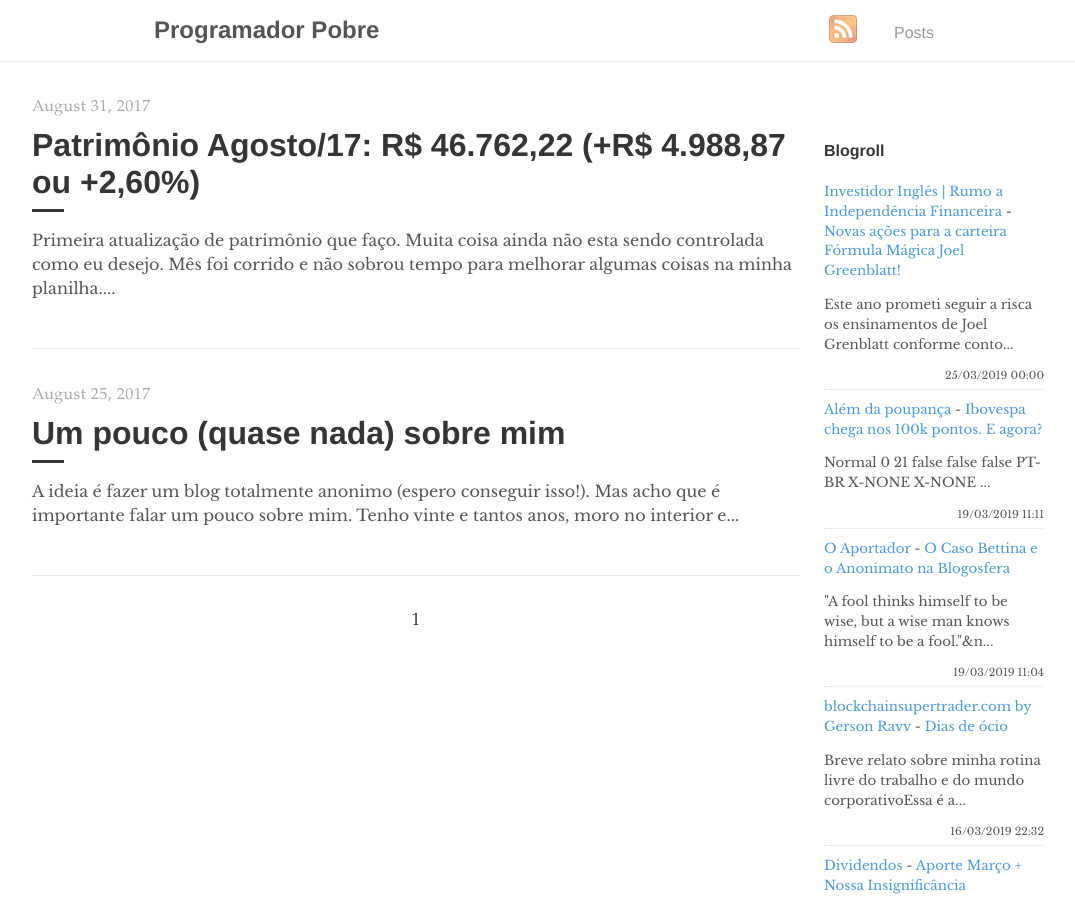
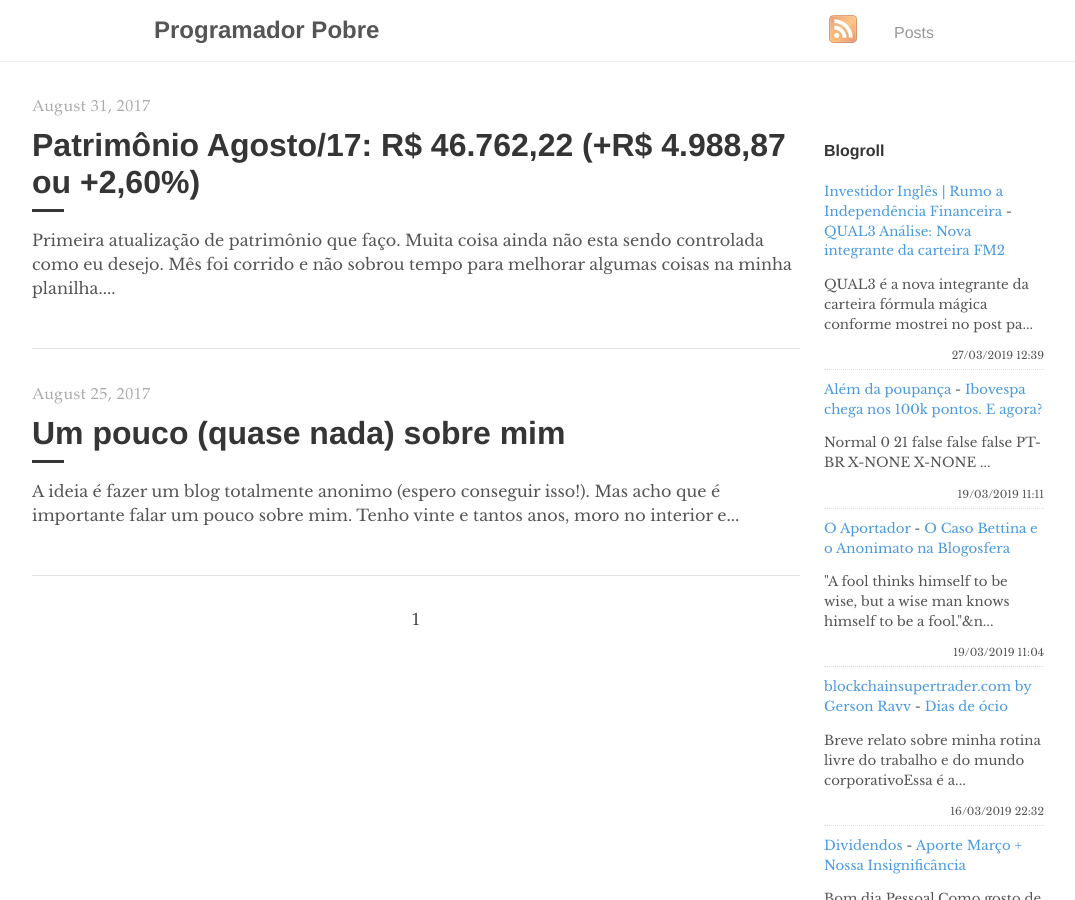
Before and after one commit to programadorpobre/programadorpobre.github.io, a Jekyll site: the page built from index.html, in a window 1280 px wide and 900 px high. Shown: the whole window, without its empty margins (96-1171 px from the left). Built offline with Jekyll 4.4.1, drawn with Linux system fonts in a browser that asks for light colours; the list of posts is cut into pages by our own code; comment, search, counter and statistics services are not loaded.

Commit message:
[ci skip] travis #599

```diff
--- a/_includes/feed-entries.html
+++ b/_includes/feed-entries.html
@@ -1,7 +1,7 @@
 <div class="feed-entry">
-    <a class="feed-entry-site-name" href="https://www.investidoringles.com/">Investidor Inglês | Rumo a Independência Financeira</a> - <a class="feed-entry-title" href="https://www.investidoringles.com/2019/03/comprar-acoes-usando-formula-magica-joel-greenblatt.html">Novas ações para a carteira Fórmula Mágica Joel Greenblatt!</a>
-    <p class="feed-entry-summary">Este ano prometi seguir a risca os ensinamentos de Joel Grenblatt conforme conto...</p>
-    <time datetime="2019-03-25T00:00:00.000-03:00">25/03/2019 00:00</time>
+    <a class="feed-entry-site-name" href="https://www.investidoringles.com/">Investidor Inglês | Rumo a Independência Financeira</a> - <a class="feed-entry-title" href="https://www.investidoringles.com/2019/03/qual3-analise.html">QUAL3 Análise: Nova integrante da carteira FM2</a>
+    <p class="feed-entry-summary">QUAL3 é a nova integrante da carteira fórmula mágica conforme mostrei no post pa...</p>
+    <time datetime="2019-03-27T12:39:00.002-03:00">27/03/2019 12:39</time>
 </div>
 <div class="feed-entry">
     <a class="feed-entry-site-name" href="https://alemdapoupanca.blogspot.com/">Além da poupança</a> - <a class="feed-entry-title" href="https://alemdapoupanca.blogspot.com/2019/03/ibovespa-chega-nos-100k-pontos-e-agora.html">Ibovespa chega nos 100k pontos. E agora?</a>
```
